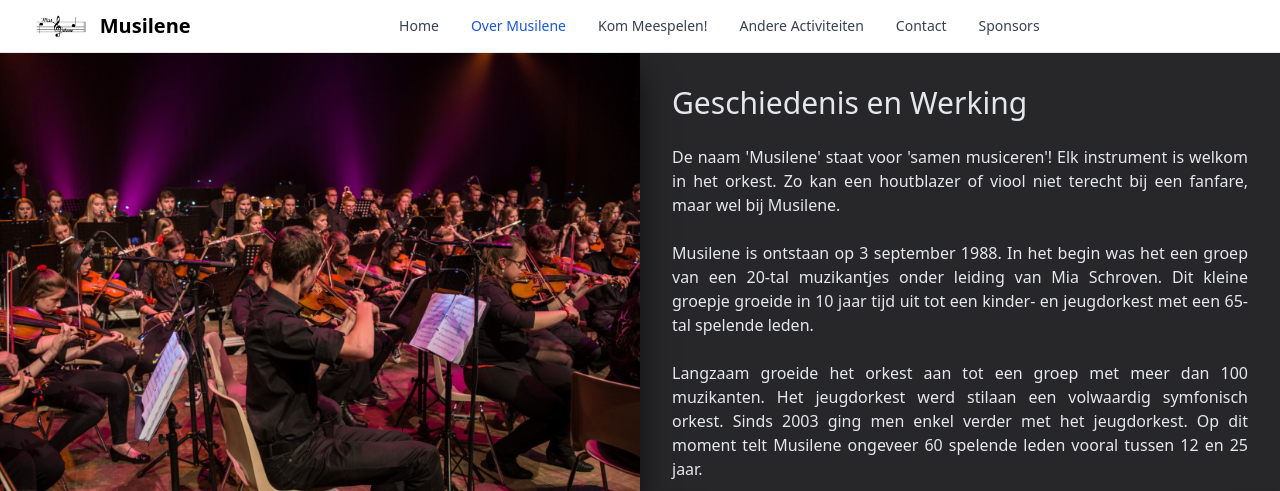
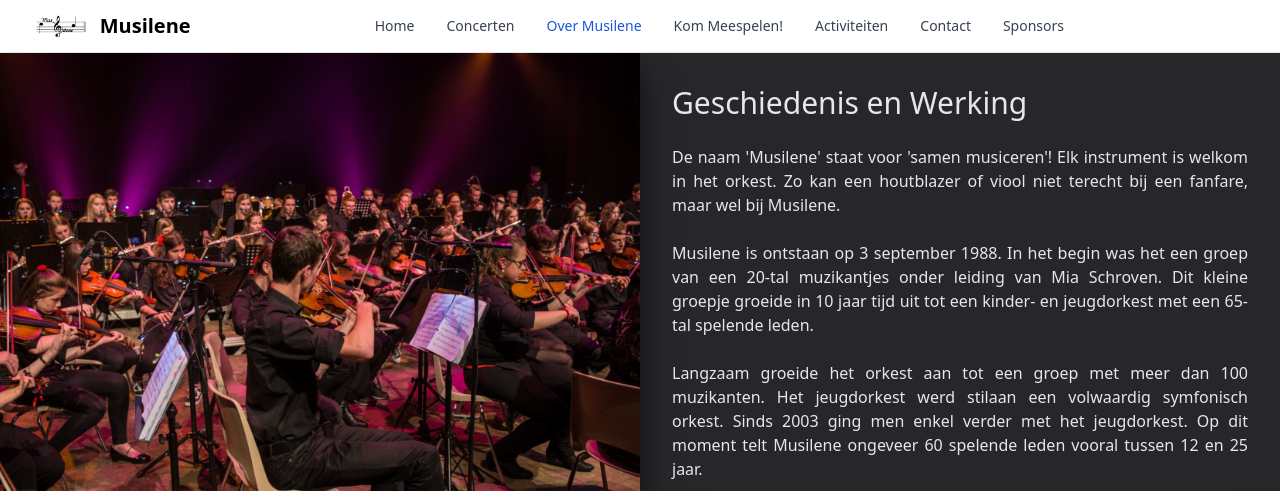
Before and after one commit to hasse-rombouts/musilene, a website: page src/about.html in a window 1280 px wide. Shown: the top 491 px of the page. Drawn offline with nearby package versions, Linux system fonts and the light colour scheme.

Commit message:
fix navbar about

```diff
--- a/src/about.html
+++ b/src/about.html
@@ -9,37 +9,41 @@
   <script src="https://kit.fontawesome.com/80fd95a840.js" crossorigin="anonymous"></script>
 </head>
 <body class="bg-zinc-800 text-gray-200">
-  <nav class="sticky bg-white px-4 sm:px-8 dark:bg-gray-900 w-full z-20 top-0 left-0 border-b border-gray-200 dark:border-gray-600">
-      <div class="flex flex-wrap items-center justify-between mx-auto">
+  <!-- nav bar -->
+  <nav id="navbar" class="sticky bg-white px-4 sm:px-8 dark:bg-gray-900 w-full z-20 top-0 left-0 border-b border-gray-200 dark:border-gray-600">
+    <div class="container flex flex-wrap items-center justify-between mx-auto">
     <a href="index.html" class="flex items-center">
         <img src="assets/figures/home-button.jpg" class="h-12 mr-3 sm:h-12" alt="Musilene Logo">
         <span class="self-center text-xl font-semibold whitespace-nowrap text-black dark:text-white">Musilene</span>
     </a>
-      <div class="flex md:order-2">
-          <button id="navbar-toggler" data-collapse-toggle="navbar-sticky" type="button" class="inline-flex items-center p-2 text-sm text-gray-500 rounded-lg md:hidden hover:bg-gray-100 focus:outline-none focus:ring-2 focus:ring-gray-200 dark:text-gray-400 dark:hover:bg-gray-700 dark:focus:ring-gray-600" aria-controls="navbar-sticky" aria-expanded="false">
+    <div class="flex lg:order-2">
+        <button id="navbar-toggler" data-collapse-toggle="navbar-sticky" type="button" class="inline-flex items-center p-2 text-sm text-gray-500 rounded-lg xl:hidden hover:bg-gray-100 focus:outline-none focus:ring-2 focus:ring-gray-200 dark:text-gray-400 dark:hover:bg-gray-700 dark:focus:ring-gray-600" aria-controls="navbar-sticky" aria-expanded="false">
           <span class="sr-only">Open main menu</span>
           <svg class="w-6 h-6" aria-hidden="true" fill="currentColor" viewBox="0 0 20 20" xmlns="http://www.w3.org/2000/svg"><path fill-rule="evenodd" d="M3 5a1 1 0 011-1h12a1 1 0 110 2H4a1 1 0 01-1-1zM3 10a1 1 0 011-1h12a1 1 0 110 2H4a1 1 0 01-1-1zM3 15a1 1 0 011-1h12a1 1 0 110 2H4a1 1 0 01-1-1z" clip-rule="evenodd"></path></svg>
       </button>
     </div>
-      <div class="items-center justify-between hidden w-full md:flex md:w-auto md:order-1" id="navbar-sticky">
-        <ul class="flex flex-col p-4 mt-4 border border-gray-100 rounded-lg bg-gray-50 md:flex-row md:space-x-8 md:mt-0 md:text-sm md:font-medium md:border-0 md:bg-white dark:bg-gray-800 md:dark:bg-gray-900 dark:border-gray-700">
+    <div class="items-center justify-between hidden w-full lg:flex lg:w-auto lg:order-1" id="navbar-sticky">
+      <ul class="flex flex-col p-4 mt-4 border border-gray-100 rounded-lg bg-gray-50 lg:flex-row lg:space-x-8 lg:mt-0 lg:text-sm lg:font-medium lg:border-0 lg:bg-white dark:bg-gray-800 lg:dark:bg-gray-900 dark:border-gray-700">
         <li>
-            <a href="index.html" class="block py-2 pl-3 pr-4 text-gray-700 rounded hover:bg-gray-100 md:hover:bg-transparent md:hover:text-blue-700 md:p-0 md:dark:hover:text-white dark:text-gray-400 dark:hover:bg-gray-700 dark:hover:text-white md:dark:hover:bg-transparent dark:border-gray-700">Home</a>
+          <a href="index.html" class="nav-item">Home</a>
         </li>
         <li>
-            <a href="about.html" class="block py-2 pl-3 pr-4 text-white bg-gray-700 rounded md:bg-transparent md:text-blue-700 md:p-0 dark:text-white" aria-current="page">Over Musilene</a>
+          <a href="concerten.html" class="nav-item">Concerten</a>
         </li>
         <li>
-            <a href="join-us.html" class="block py-2 pl-3 pr-4 text-gray-700 rounded hover:bg-gray-100 md:hover:bg-transparent md:hover:text-blue-700 md:p-0 md:dark:hover:text-white dark:text-gray-400 dark:hover:bg-gray-700 dark:hover:text-white md:dark:hover:bg-transparent dark:border-gray-700">Kom Meespelen!</a>
+          <a href="about.html" class="nav-item lg:text-blue-700" aria-current="page">Over Musilene</a>
         </li>
         <li>
-            <a href="#" class="block py-2 pl-3 pr-4 text-gray-700 rounded hover:bg-gray-100 md:hover:bg-transparent md:hover:text-blue-700 md:p-0 md:dark:hover:text-white dark:text-gray-400 dark:hover:bg-gray-700 dark:hover:text-white md:dark:hover:bg-transparent dark:border-gray-700">Andere Activiteiten</a>
+          <a href="join-us.html" class="nav-item">Kom Meespelen!</a>
         </li>
         <li>
-            <a href="#" class="block py-2 pl-3 pr-4 text-gray-700 rounded hover:bg-gray-100 md:hover:bg-transparent md:hover:text-blue-700 md:p-0 md:dark:hover:text-white dark:text-gray-400 dark:hover:bg-gray-700 dark:hover:text-white md:dark:hover:bg-transparent dark:border-gray-700">Contact</a>
+          <a href="#" class="nav-item">Activiteiten</a>
         </li>
         <li>
-            <a href="#" class="block py-2 pl-3 pr-4 text-gray-700 rounded hover:bg-gray-100 md:hover:bg-transparent md:hover:text-blue-700 md:p-0 md:dark:hover:text-white dark:text-gray-400 dark:hover:bg-gray-700 dark:hover:text-white md:dark:hover:bg-transparent dark:border-gray-700">Sponsors</a>
+          <a href="#" class="nav-item">Contact</a>
+        </li>
+        <li>
+          <a href="#" class="nav-item">Sponsors</a>
         </li>
       </ul>
     </div>
```
Lines whose indentation alone changed are shown as unchanged.
